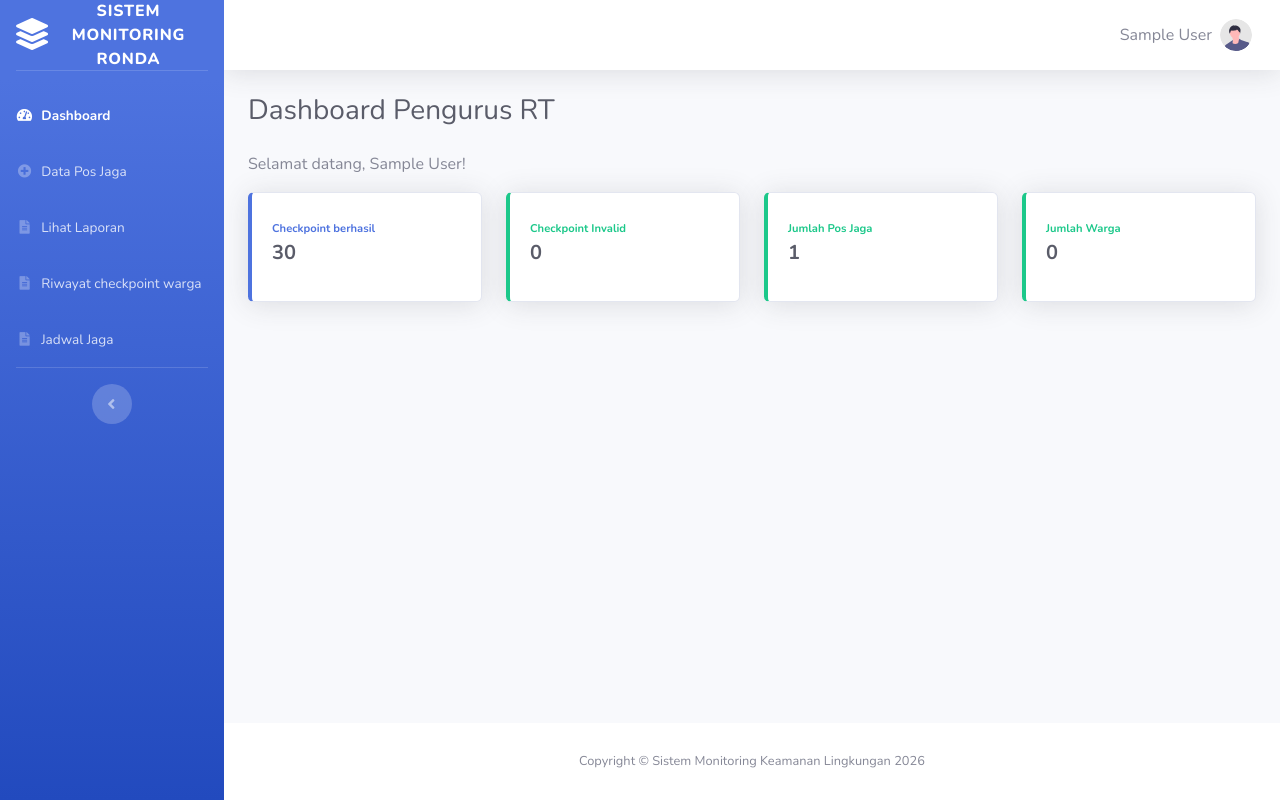
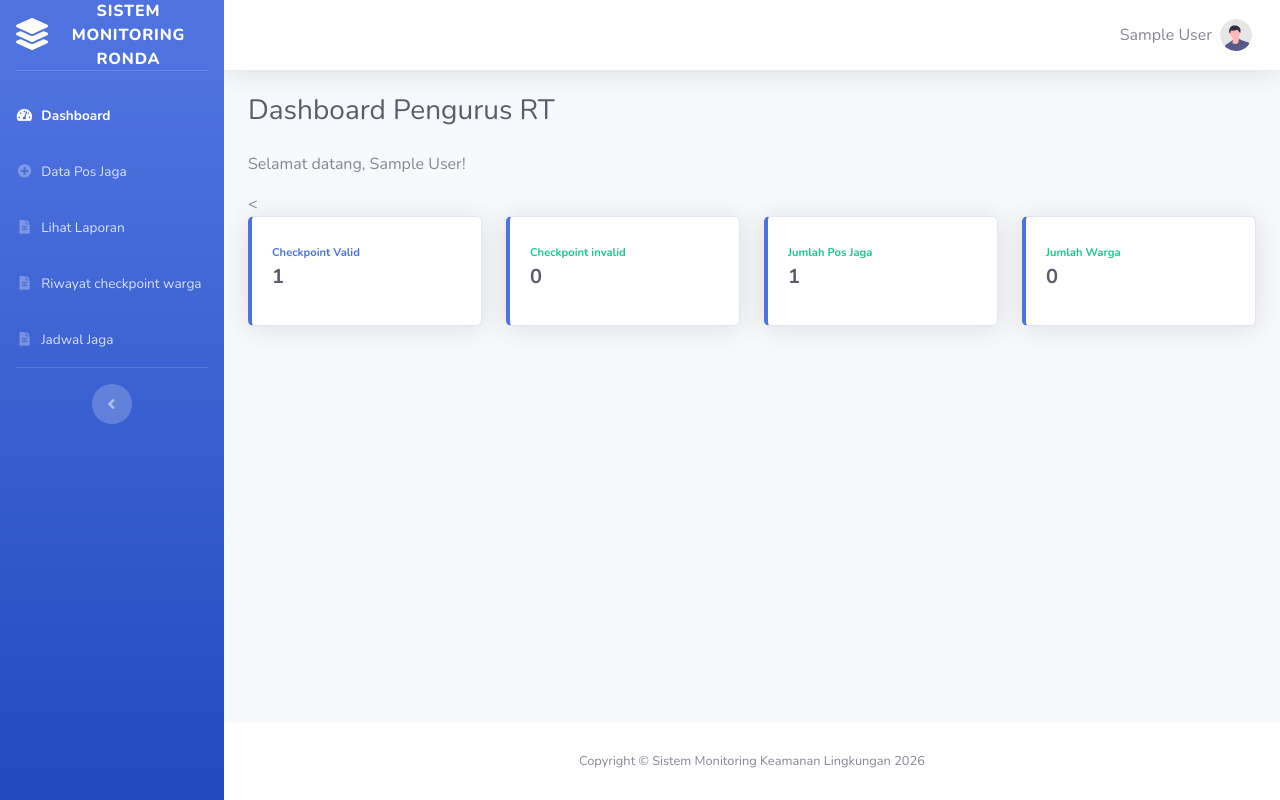
Before and after one commit to Wahjoe45/Sistem-Monitoring-Siskamling-Geofencing, a Laravel app: page /pengurus in a window 1280 px wide. Run offline with Laravel 12, Linux system fonts and the light colour scheme; a user stored in the database is signed in; tables that the repository leaves empty hold one stand-in row (values such as "Sample post"); parts of the project's set-up code (start-up, migrations or seed data) failed here and were passed over.

Commit message:
Perbaikan tampilan minor

```diff
--- a/app/Http/Controllers/DashboardController.php
+++ b/app/Http/Controllers/DashboardController.php
@@ -1,6 +1,7 @@
 <?php
 
 namespace App\Http\Controllers;
+use App\Models\Checkpoint;
 use App\Models\Posjaga;
 use App\Models\User;
 
@@ -8,17 +9,22 @@ use Illuminate\Http\Request;
 
 class DashboardController extends Controller
 
+
 {
     public function viewpengurus()
     {
         // Menghitung jumlah data pada tabel posjaga
         $jumlahPosJaga = Posjaga::count();
         $jumlahWarga = User::where('role', 'warga')->count();
+        $checkpointValid = Checkpoint::where('status_validasi', 'valid')->count();
+        $checkpointInvalid = Checkpoint::where('status_validasi', 'invalid')->count();
 
         // Mengirimkan variabel ke halaman dashboard
         return view('pengurus.viewpengurus', [
             'jumlahPosJaga' => $jumlahPosJaga,
-            'jumlahWarga' => $jumlahWarga
+            'jumlahWarga' => $jumlahWarga,
+            'checkpointValid' => $checkpointValid,
+            'checkpointInvalid' => $checkpointInvalid,
         ]);
     }
 
--- a/app/Http/Controllers/DashboardWargaController.php
+++ b/app/Http/Controllers/DashboardWargaController.php
@@ -2,6 +2,7 @@
 
 namespace App\Http\Controllers;
 
+use App\Models\Checkpoint;
 use App\Models\Laporan;
 use App\Models\Posjaga;
 use App\Models\User;
@@ -15,13 +16,17 @@ class DashboardWargaController extends Controller
         // Menghitung jumlah data pada tabel posjaga
         $jumlahPosJaga = Posjaga::count();
         $jumlahWarga = User::where('role', 'warga')->count();
+        $checkpointValid = Checkpoint::where('status_validasi', 'valid')->count();
+        $checkpointInvalid = Checkpoint::where('status_validasi', 'invalid')->count();
         $jumlahLaporan = Laporan::count();
 
         // Mengirimkan variabel ke halaman dashboard
         return view('warga.viewwarga', [
             'jumlahPosJaga' => $jumlahPosJaga,
             'jumlahWarga' => $jumlahWarga,
-            'jumlahLaporan' => $jumlahLaporan
+            'jumlahLaporan' => $jumlahLaporan,
+            'checkpointValid' => $checkpointValid,
+            'checkpointInvalid' => $checkpointInvalid,
         ]);
     }
 }
--- a/resources/views/pengurus/viewpengurus.blade.php
+++ b/resources/views/pengurus/viewpengurus.blade.php
@@ -48,36 +48,36 @@
         Selamat datang, {{ Auth::user()->nama }}!
     </p>
 
-    <div class="row">
-
+    <<div class="row">
+        <script src="{{ asset('vendor/chart.js/Chart.min.js') }}"></script>
         <div class="col-md-6 col-xl-3 mb-4">
             <div class="card border-left-primary shadow py-2">
                 <div class="card-body">
                     <div class="text-xs font-weight-bold text-primary mb-1">
-                        Checkpoint berhasil
+                        Checkpoint Valid
                     </div>
                     <div class="h5 font-weight-bold text-gray-800">
-                        30
+                        {{ $checkpointValid }}
                     </div>
                 </div>
             </div>
         </div>
 
         <div class="col-md-6 col-xl-3 mb-4">
-            <div class="card border-left-success shadow py-2">
+            <div class="card border-left-primary shadow py-2">
                 <div class="card-body">
                     <div class="text-xs font-weight-bold text-success mb-1">
-                        Checkpoint Invalid
+                        Checkpoint invalid
                     </div>
                     <div class="h5 font-weight-bold text-gray-800">
-                        0
+                        {{ $checkpointInvalid }}
                     </div>
                 </div>
             </div>
         </div>
 
         <div class="col-md-6 col-xl-3 mb-4">
-            <div class="card border-left-success shadow py-2">
+            <div class="card border-left-primary shadow py-2">
                 <div class="card-body">
                     <div class="text-xs font-weight-bold text-success mb-1">
                         Jumlah Pos Jaga
@@ -90,7 +90,7 @@
         </div>
 
         <div class="col-md-6 col-xl-3 mb-4">
-            <div class="card border-left-success shadow py-2">
+            <div class="card border-left-primary shadow py-2">
                 <div class="card-body">
                     <div class="text-xs font-weight-bold text-success mb-1">
                         Jumlah Warga
```
Also changed, not shown: resources/views/warga/viewwarga.blade.php (+7 -7 lines).
